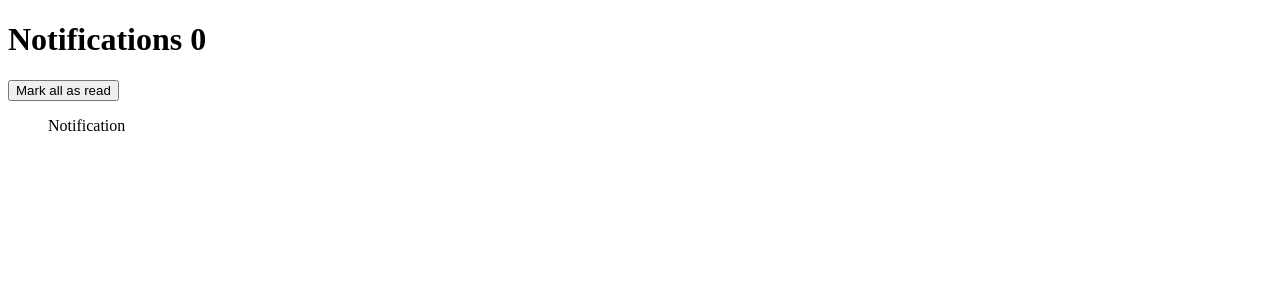
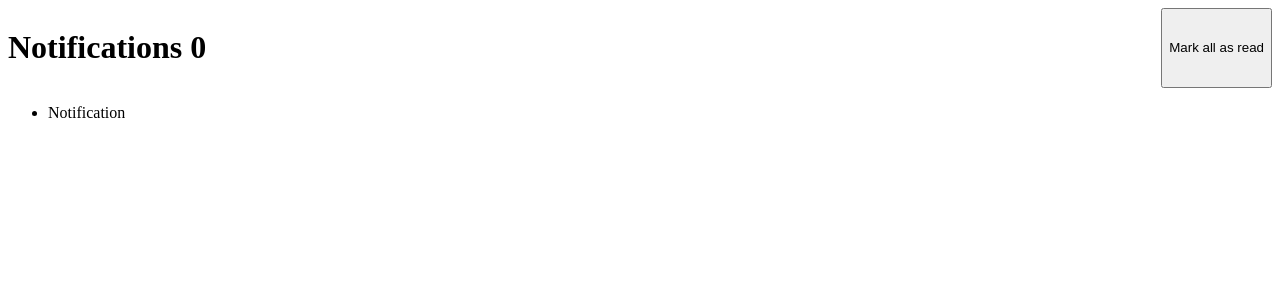
Before and after one commit to edo979/notification-page, a React (Vite) app: page / in a window 1280 px wide. Shown: the top 300 px of the page. Built offline with nearby package versions, Linux system fonts and the light colour scheme.

Commit message:
add basic style files

```diff
--- a/src/App.jsx
+++ b/src/App.jsx
@@ -1,5 +1,7 @@
 import { useState } from 'react'
 import Notification from './Notification'
+
+import './scss/style.scss'
 
 function App() {
   const [state, setState] = useState({ notifications: 0 })
--- a/src/Notification.jsx
+++ b/src/Notification.jsx
@@ -1,5 +1,5 @@
 function Notification() {
-  return <div>Notification</div>
+  return <li>Notification</li>
 }
 
 export default Notification
--- /dev/null
+++ b/src/scss/_layout.scss
@@ -0,0 +1,4 @@
+.flex {
+  display: flex;
+  justify-content: var(--f-justify, space-between);
+}
--- /dev/null
+++ b/src/scss/style.scss
@@ -0,0 +1,2 @@
+@use 'layout';
+@use 'components';
```
Also changed, not shown: src/scss/_components.scss (added).
